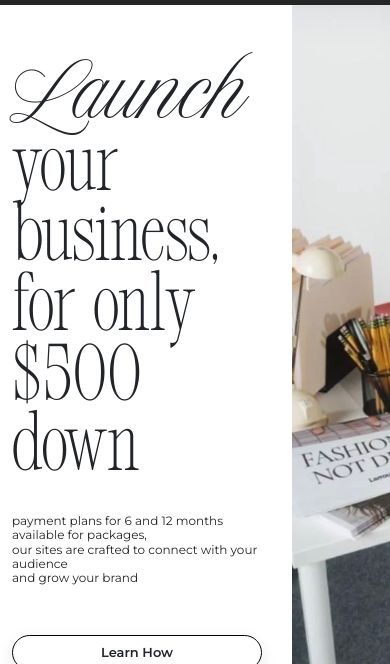
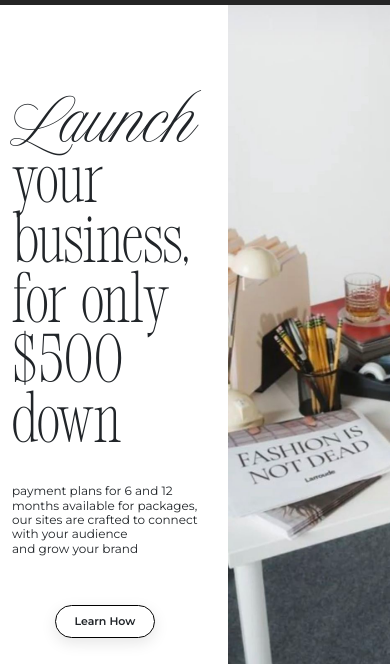
Before and after one commit to mskellyy/nimble, a plain HTML site: page index.html in a window 390 px wide. Shown: the part 180-844 px from the top of the page. Drawn offline with nearby package versions, Linux system fonts and the light colour scheme; files whose address does not match are found by name; a web font is replaced by a local one.

Commit message:
Update style.css

```diff
--- a/css/style.css
+++ b/css/style.css
@@ -224,9 +224,7 @@ h3 {
 .hero .card-btn {
   margin-top: 40px;
   border: 1px solid #000000;
-  padding-left: 10px;
-  padding-right: 10px;
-  width: 250px;
+  width: 175px;
 }
 
 .hero-services {
@@ -403,10 +401,10 @@ summary::-webkit-details-marker {
 }
 
 summary h5 {
-  font-family: var(--title-font);
+  font-family: var(--normal);
   align-self: center;
   margin-left: 20px;
-  font-size: 17px;
+  font-size: 20px;
 }
 
 summary span {
@@ -552,7 +550,7 @@ details {
 }
 
 .banner-card {
-  border: 1px solid white;
+  border: 1px solid black;
   background-color: var(--beige);
   opacity: 0.9;
   border-radius: 40px;
@@ -655,7 +653,7 @@ form .form-btn {
 }
 
 .cursive {
-  font-size: 70px;
+  font-size: 55px;
   font-family: var(--script);
 }
 
@@ -1303,6 +1301,10 @@ footer {
     font-size: 12px;
   }
 
+  .hero h1 {
+    font-size: 60px;
+  }
+
   .hero h3 {
     font-size: 12px;
     margin-top: 30px;
@@ -1310,7 +1312,8 @@ footer {
   }
 
   .hero .card-btn {
-    font-size: 13px;
+    font-size: 11px;
+    width: 100px;
   }
 
   .hero-about {
```
